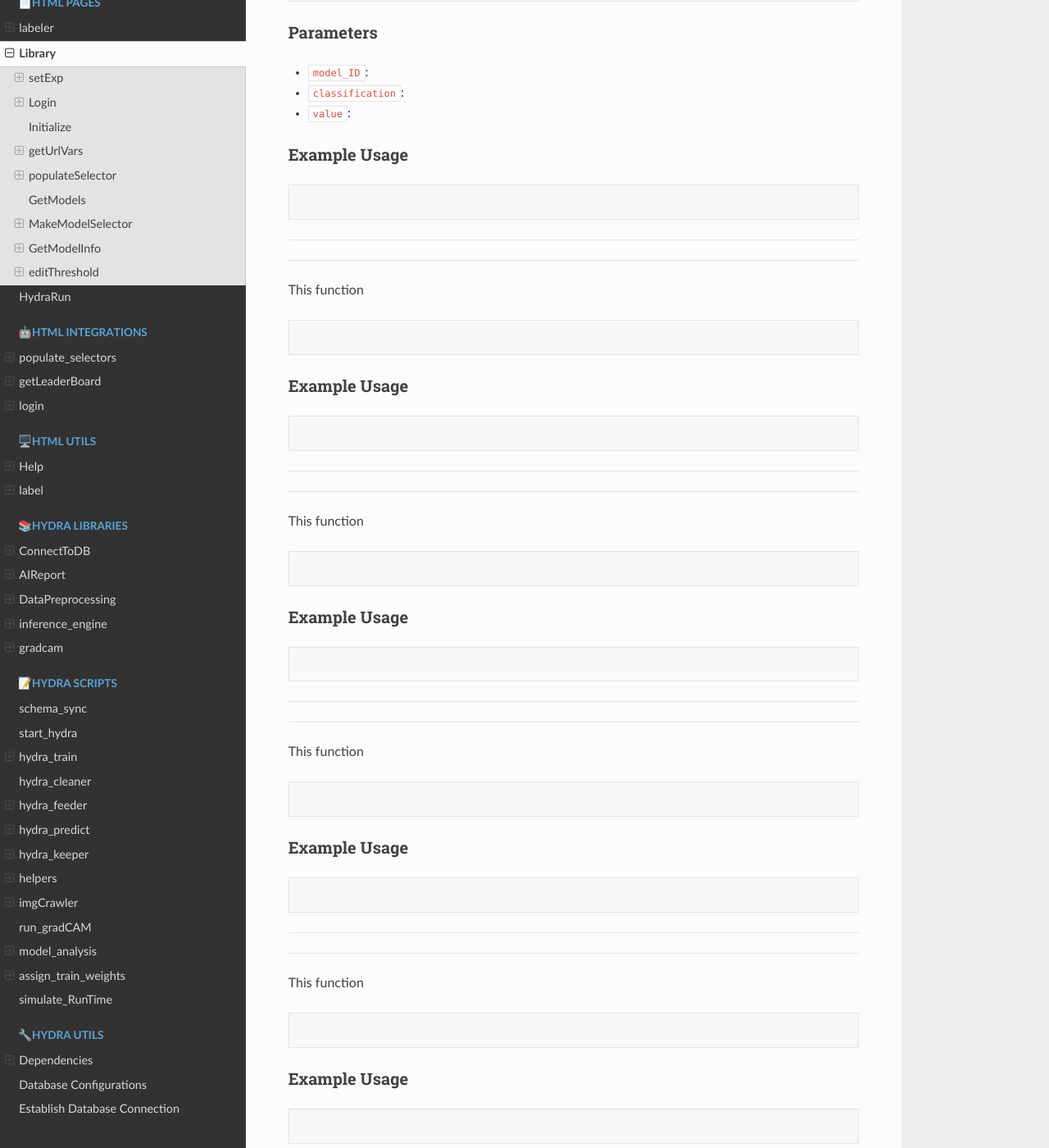
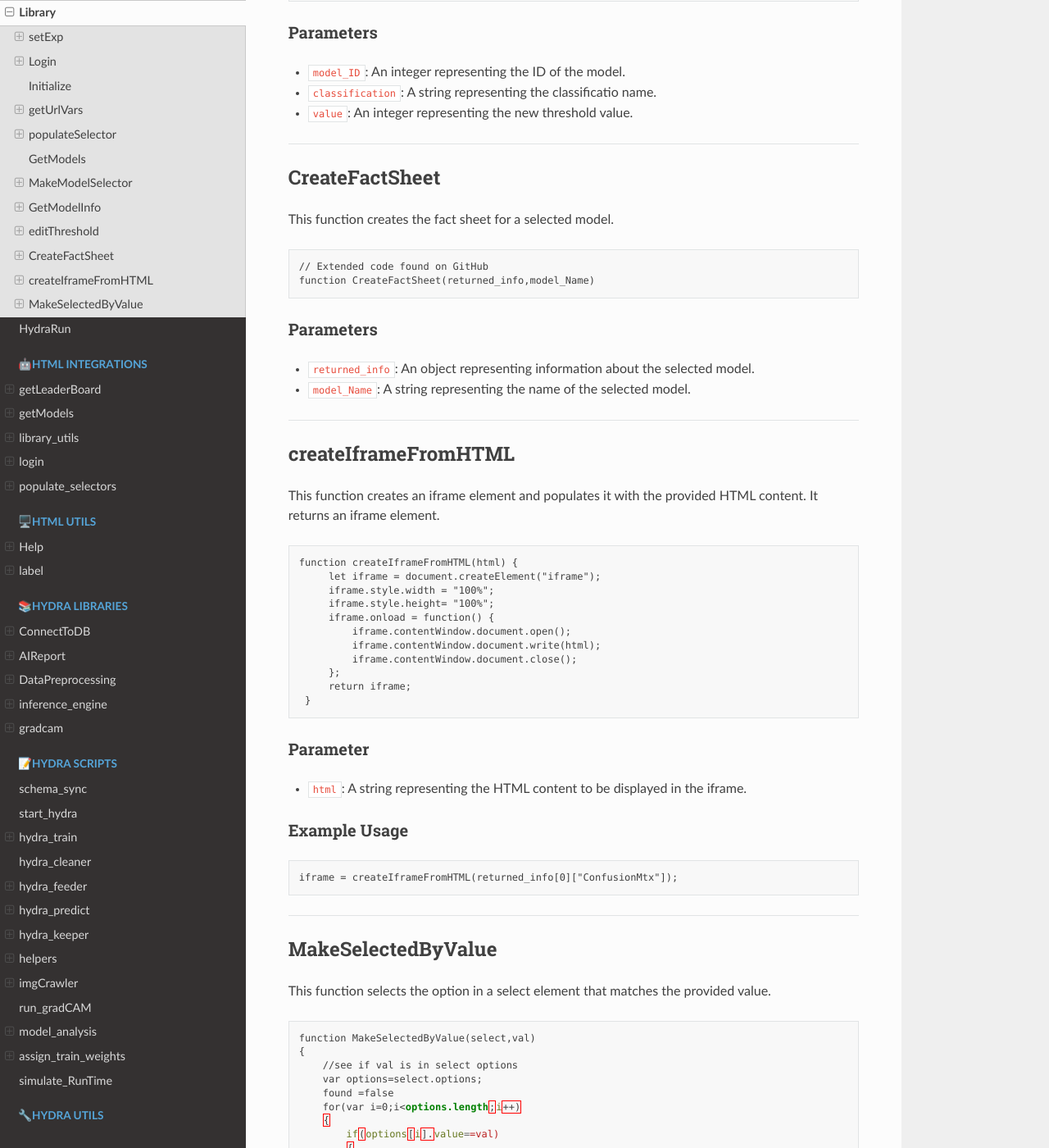
Before and after one commit to kartgoel/HydraDocumentation, a Sphinx documentation site: the page built from docs/library.rst, in a window 1280 px wide and 1400 px high, scrolled down 6385 px. Shown: the whole window at 82% size. Built offline with Sphinx 7.4.7 and the Read the Docs theme 2.0.0, drawn with Linux system fonts in a browser that asks for light colours; pages that are not in the unit, such as notebooks, are missing from menus; some of the changed text lies outside the part shown.

Commit message:
library updates

```diff
--- a/docs/library.rst
+++ b/docs/library.rst
@@ -77,7 +77,7 @@
 Initialize
 -----------------
 
-This function
+This function initializes the page by setting the selected plot type based on URL parameters.
 
 .. code-block:: html
 
@@ -115,7 +115,7 @@
 getUrlVars
 -------------
 
-This function
+This function updates the corresponding unput elements on the page with parameter values.
 
 .. code-block:: html
 
@@ -187,7 +187,7 @@
 GetModels
 -------------
 
-This function
+This function retrieves the models for the selected plot type.
 
 It also calls a php file, which can be found here: :ref:`GetModelsphp`
 
@@ -239,7 +239,7 @@
 MakeModelSelector
 -------------
 
-This function
+This function creates the model selector dropdown on the page.
 
 .. code-block:: html
 
@@ -249,7 +249,7 @@
 Parameter
 ~~~~~~~~~~~~~
 
-- ``returned_info``:
+- ``returned_info``: An object representign information about the available models.
 
 
 --------------------------------
@@ -259,7 +259,7 @@
 GetModelInfo
 -------------
 
-This function
+This function retrieves information about the the selected model.
 
 It also calls a php file, which can be found here: :ref:`getModelInfophp`
 
@@ -326,7 +326,7 @@
 editThreshold
 -------------
 
-This function
+This function edits the threshold values for a specific model and classification.
 
 It also calls a php file, which can be found here: :ref:`library_utilsphp`
 
@@ -378,107 +378,108 @@
 Parameters
 ~~~~~~~~~~~~~~~
 
-- ``model_ID``:
-- ``classification``:
-- ``value``:
+- ``model_ID``: An integer representing the ID of the model.
+- ``classification``: A string representing the classificatio name.
+- ``value``: An integer representing the new threshold value.
+
+
+--------------------------------
+
+CreateFactSheet
+-------------
+
+This function creates the fact sheet for a selected model.
+
+.. code-block:: html
+
+    // Extended code found on GitHub
+    function CreateFactSheet(returned_info,model_Name)
+
+Parameters
+~~~~~~~~~~~~~~
+
+- ``returned_info``: An object representing information about the selected model.
+- ``model_Name``: A string representing the name of the selected model.
+
+
+--------------------------------
+
+createIframeFromHTML
+-------------
+
+This function creates an iframe element and populates it with the provided HTML content.
+It returns an iframe element.
+
+.. code-block:: html
+
+           function createIframeFromHTML(html) {
+                let iframe = document.createElement("iframe");
+                iframe.style.width = "100%";
+                iframe.style.height= "100%";
+                iframe.onload = function() {
+                    iframe.contentWindow.document.open();
+                    iframe.contentWindow.document.write(html);
+                    iframe.contentWindow.document.close();
+                };
+                return iframe;
+            }
+
+Parameter
+~~~~~~~~~~~~~~
+
+- ``html``: A string representing the HTML content to be displayed in the iframe.
 
 Example Usage
 ~~~~~~~~~~~~~~~~~~~
 
 .. code-block:: html
 
-
---------------------------------
-
-
--------------
-
-This function
-
-.. code-block:: html
-
-
-Example Usage
-~~~~~~~~~~~~~~~~~~~
-
-.. code-block:: html
+    iframe = createIframeFromHTML(returned_info[0]["ConfusionMtx"]);
 
 
 --------------------------------
 
-
+MakeSelectedByValue
 -------------
 
-This function
+This function selects the option in a select element that matches the provided value.
 
 .. code-block:: html
 
+            function MakeSelectedByValue(select,val)
+            {
+                //see if val is in select options
+                var options=select.options;
+                found =false
+                for(var i=0;i<options.length;i++)
+                {
+                    if(options[i].value==val)
+                    {
+                        found=true;
+                        select.selectedIndex=i;
+                        break;
+                    }
+                }
 
-Example Usage
-~~~~~~~~~~~~~~~~~~~
+                if(found)
+                {
+                    for (var i = 0; i < select.length; i++){
+                      var option = select.options[i];
+                      // now have option.text, option.value
+                      if (option.value==val)
+                      {
+                          option.selected=true;
+                      }
+                      else
+                      {
+                          option.selected=false;
+                      }
+                    }
+                }
+            }
 
-.. code-block:: html
+Parameters
+~~~~~~~~~~~~~~~~~~
 
-
---------------------------------
-
-
--------------
-
-This function
-
-.. code-block:: html
-
-
-Example Usage
-~~~~~~~~~~~~~~~~~~~
-
-.. code-block:: html
-
-
---------------------------------
-
-
--------------
-
-This function
-
-.. code-block:: html
-
-
-Example Usage
-~~~~~~~~~~~~~~~~~~~
-
-.. code-block:: html
-
-
---------------------------------
-
-
--------------
-
-This function
-
-.. code-block:: html
-
-
-Example Usage
-~~~~~~~~~~~~~~~~~~~
-
-.. code-block:: html
-
-
---------------------------------
-
-
--------------
-
-This function
-
-.. code-block:: html
-
-
-Example Usage
-~~~~~~~~~~~~~~~~~~~
-
-.. code-block:: html
+- ``select``: An HTML element representing the select element.
+- ``val``: A string representing the value o match in the select options.
```
Also changed, not shown: docs/index.rst (+13 -2 lines).
